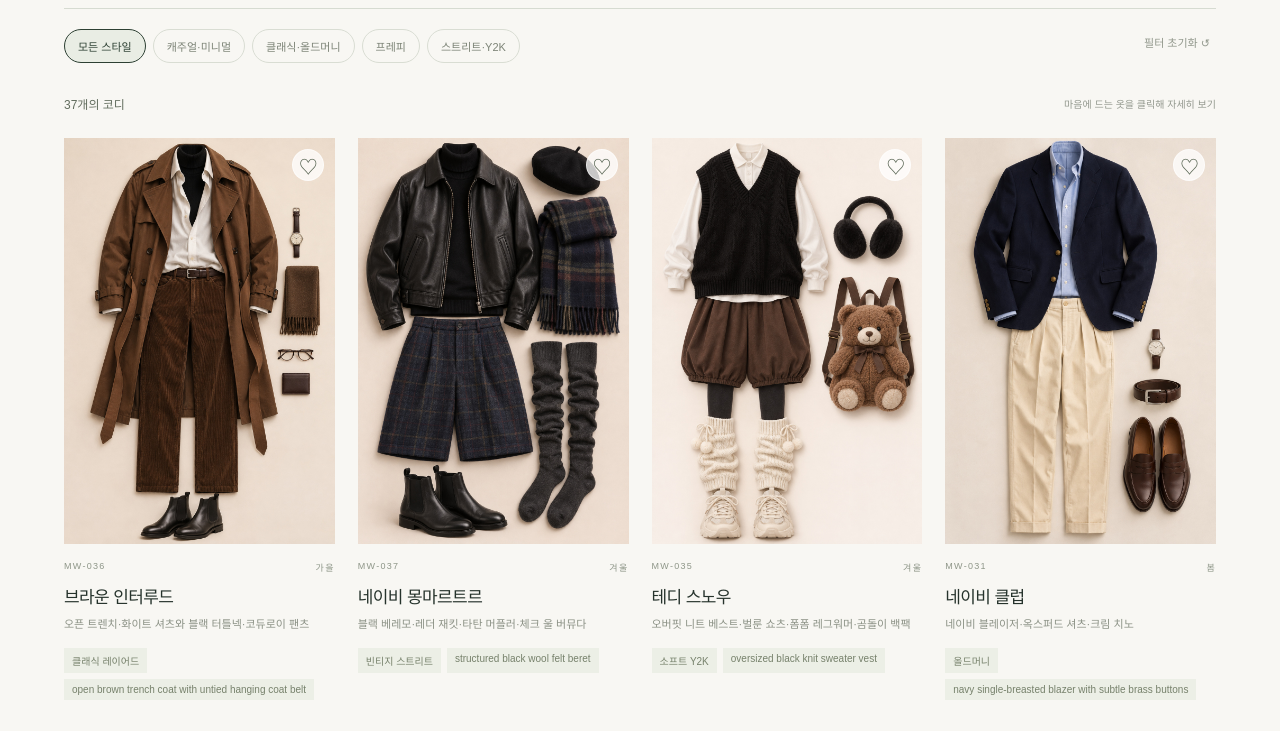
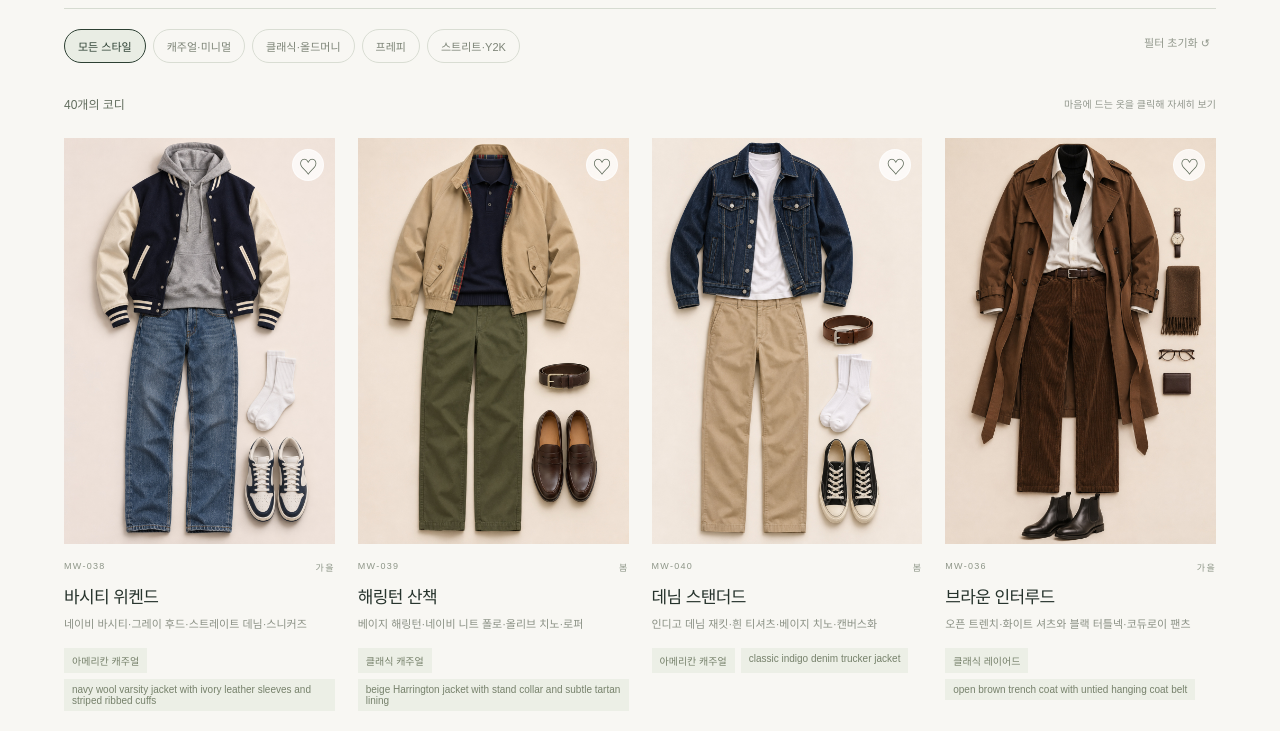
Before and after one commit to shakeit08/wardrobe-archive, a plain HTML site: page index.html in a window 1280 px wide. Shown: the part 480-1211 px from the top of the page. Drawn offline with Linux system fonts and the light colour scheme.

Commit message:
Add varsity, Harrington and denim classic casual outfits

```diff
--- a/data.js
+++ b/data.js
@@ -1,4 +1,37 @@
 const OUTFITS = [
+  {
+    "name": "바시티 위켄드",
+    "season": "가을",
+    "category": "캐주얼·미니멀",
+    "style": "아메리칸 캐주얼",
+    "desc": "네이비 바시티·그레이 후드·스트레이트 데님·스니커즈",
+    "keywords": "야구잠바 바시티 재킷 후드 청바지 네이비 회색 스니커즈 대학 varsity",
+    "prompt": "navy wool varsity jacket with ivory leather sleeves and striped ribbed cuffs, heather gray pullover hoodie, medium blue straight-leg jeans, white crew socks, white and navy low-top sneakers",
+    "id": "MW-038",
+    "image": "images/look-38.jpg"
+  },
+  {
+    "name": "해링턴 산책",
+    "season": "봄",
+    "category": "클래식·올드머니",
+    "style": "클래식 캐주얼",
+    "desc": "베이지 해링턴·네이비 니트 폴로·올리브 치노·로퍼",
+    "keywords": "해링턴 블루종 베이지 니트 폴로 올리브 치노 로퍼 harrington",
+    "prompt": "beige Harrington jacket with stand collar and subtle tartan lining, navy short-sleeve knit polo shirt, olive straight-leg chinos, dark brown leather belt, dark brown penny loafers",
+    "id": "MW-039",
+    "image": "images/look-39.jpg"
+  },
+  {
+    "name": "데님 스탠더드",
+    "season": "봄",
+    "category": "캐주얼·미니멀",
+    "style": "아메리칸 캐주얼",
+    "desc": "인디고 데님 재킷·흰 티셔츠·베이지 치노·캔버스화",
+    "keywords": "청재킷 데님 재킷 흰티 베이지 치노 캔버스화 인디고 denim",
+    "prompt": "classic indigo denim trucker jacket, plain white crewneck t-shirt, beige straight-leg chinos, brown leather belt, white crew socks, black canvas low-top sneakers with off-white rubber soles",
+    "id": "MW-040",
+    "image": "images/look-40.jpg"
+  },
   {
     "name": "브라운 인터루드",
     "season": "가을",
--- a/index.html
+++ b/index.html
@@ -1,7 +1,7 @@
 <!doctype html>
 <html lang="ko"><head><meta charset="UTF-8"><meta name="viewport" content="width=device-width,initial-scale=1"><meta name="description" content="계절과 취향으로 찾는 남자 의상 아카이브. 코디 이미지와 영문 의상 태그를 함께 모아보세요."><title>남자의 옷장 · Menswear Archive</title><link rel="stylesheet" href="style.css"></head><body>
 <header><a class="brand" href="./">M<span> / </span>W</a><span class="wordmark">MENSWEAR ARCHIVE</span><button id="saved" class="quiet">♡ <span>모아둔 옷</span> <b id="savedCount">0</b></button></header>
-<main><section class="intro"><div><p class="eyebrow">THE OUTFIT INDEX — VOL. 02</p><h1>남자의 옷장<span>.</span></h1><p class="lead">캐릭터를 위한, 취향을 위한.<br>이미지로 고르고 저장하는 의상 레퍼런스.</p></div><div class="introNote"><span id="archiveCount">37 LOOKS / 4 SEASONS</span><p>옷만 보고 고르세요.<br>마음에 드는 코디의 태그는<br>한 번에 가져갈 수 있어요.</p><a href="#collection">옷장 둘러보기 ↘</a></div></section>
+<main><section class="intro"><div><p class="eyebrow">THE OUTFIT INDEX — VOL. 02</p><h1>남자의 옷장<span>.</span></h1><p class="lead">캐릭터를 위한, 취향을 위한.<br>이미지로 고르고 저장하는 의상 레퍼런스.</p></div><div class="introNote"><span id="archiveCount">40 LOOKS / 4 SEASONS</span><p>옷만 보고 고르세요.<br>마음에 드는 코디의 태그는<br>한 번에 가져갈 수 있어요.</p><a href="#collection">옷장 둘러보기 ↘</a></div></section>
 <section id="collection" aria-label="의상 목록"><div class="toolbar"><nav id="seasons" aria-label="계절 필터"></nav><label class="search"><span>⌕</span><input id="search" type="search" placeholder="코디, 색상, 영문 태그 검색" aria-label="코디 검색"><kbd>/</kbd></label></div><div class="subtoolbar"><div id="styles" aria-label="스타일 필터"></div><button id="reset" class="textbutton">필터 초기화 ↺</button></div><div class="results"><p id="resultCount" aria-live="polite"></p><span>마음에 드는 옷을 클릭해 자세히 보기</span></div><div id="grid" class="grid"></div><div id="empty" hidden><h2>아직 맞는 옷이 없어요.</h2><p>검색어를 바꾸거나 다른 필터로 찾아보세요.</p><button id="emptyReset">전체 코디 보기</button></div></section>
 <footer><span>M / W — YOUR NEXT CHARACTER, DRESSED.</span><p>직접 제작한 AI 의상 이미지 · 태그는 생성 결과를 보장하지 않아요.</p></footer></main>
 <dialog id="detail" aria-labelledby="detailTitle"><button id="close" aria-label="상세 닫기">×</button><div class="detailLayout"><img id="detailImage" alt=""><div class="detailText"><p class="eyebrow" id="detailId"></p><h2 id="detailTitle"></h2><p id="detailDesc"></p><div id="detailTags" class="tags"></div><div class="promptBox"><label for="prompt">OUTFIT PROMPT</label><textarea id="prompt" readonly></textarea><p>외모·체형 없이 의상만 담은 영문 태그입니다.</p></div><a id="download" class="primary download" download>레퍼런스 이미지 다운로드 ↓</a><button id="copy" class="primary">의상 태그 복사 ↗</button><button id="detailSave" class="secondary"></button><p class="detailHint">AI 생성 이미지 · 실제 판매 상품이 아닙니다.</p></div></div></dialog><div id="toast" role="status"></div><script src="data.js"></script><script src="app.js"></script></body></html>
```
Also changed, not shown: images/look-38.jpg (added), images/look-39.jpg (added), images/look-40.jpg (added), 2 other files.
